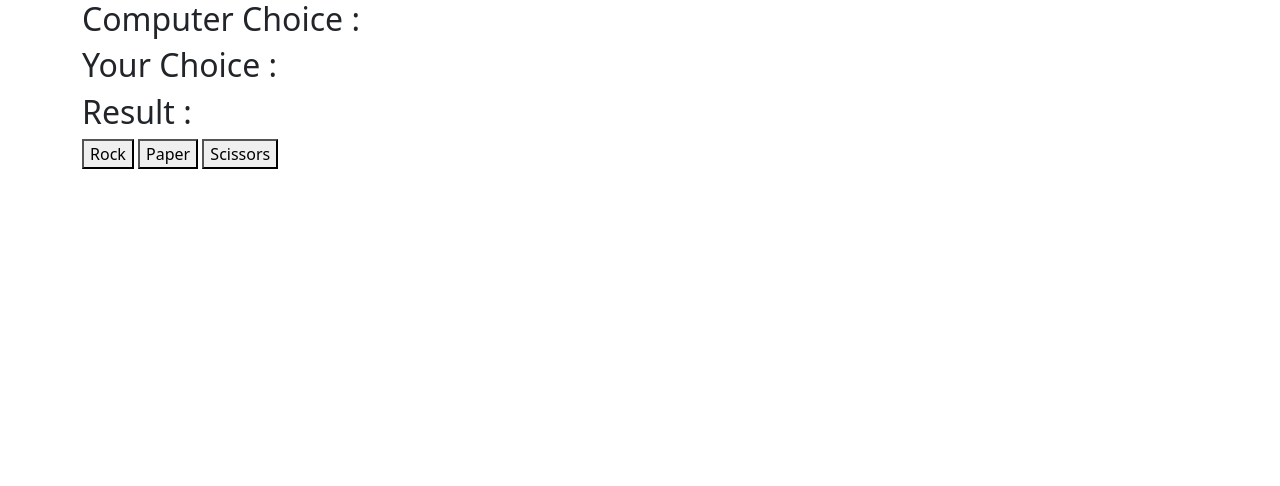
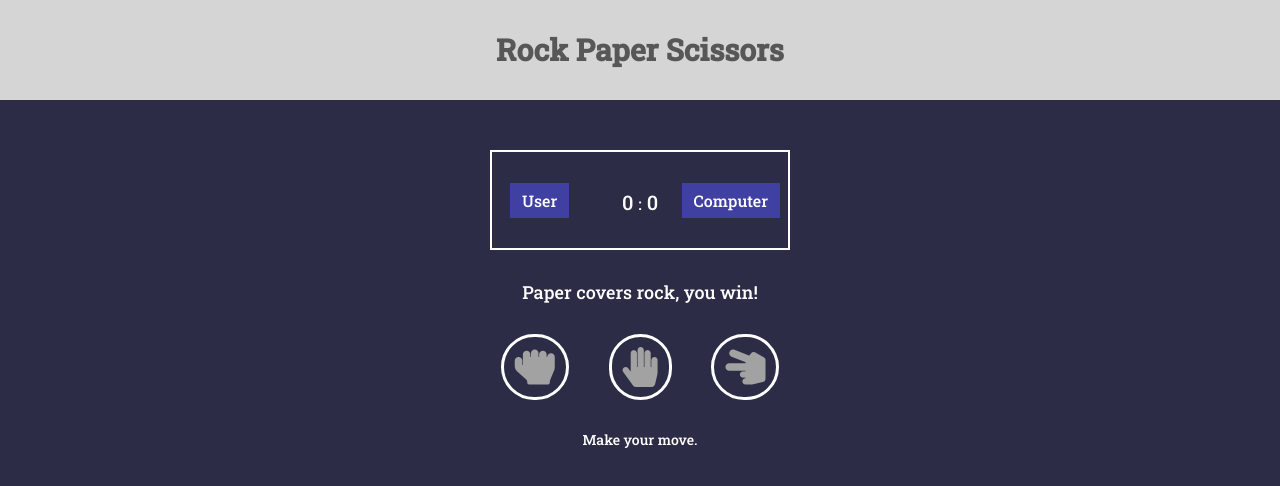
Before and after one commit to Ace-Kiarie/Game-World, a plain HTML site: page Rock-Paper-Scissors/index.html in a window 1280 px wide. Drawn offline with nearby package versions, Linux system fonts and the light colour scheme.

Commit message:
front-end commit

```diff
--- a/Rock-Paper-Scissors/app.js
+++ /dev/null
@@ -1,37 +0,0 @@
-const computerChoiceDisplay = document.getElementById('computer-choice');
-const userChoiceDisplay = document.getElementById('your-choice');
-const result = document.getElementById('result');
-const possibleChoices = document.querySelectorAll('.choice-btn');
-
-let userChoice
-let computerOption
-let resultValue
-
-possibleChoices.forEach(possibleChoice => possibleChoice.addEventListener('click', (e) =>{
-    userChoice = e.target.id;
-    userChoiceDisplay.innerHTML = userChoice
-    computerChoice()
-    getResult()
-}))
-
-const computerChoice = () =>{
-    const randomNumber = Math.floor(Math.random() * possibleChoices.length) + 1;
-
-    randomNumber === 1 ? computerOption = "Rock" :
-    randomNumber === 1 ? computerOption = "Paper" :
-    computerOption = "Scissors"
-
-    computerChoiceDisplay.innerHTML = computerOption
-}
-
-const getResult = () => {
-    computerOption === userChoice ? resultValue = "Its a draw!" :
-    computerOption === "Rock" && userChoice === "Paper" ? resultValue = "You Won!!":
-    computerOption === "Paper" && userChoice === "Scissors" ? resultValue = "You Won!!":
-    computerOption === "Scissors" && userChoice === "Rock" ? resultValue = "You Won!!":
-    computerOption === "Rock" && userChoice === "Scissors" ? resultValue = "You Lost!!":
-    computerOption === "Paper" && userChoice === "Rock" ? resultValue = "You Lost!!":
-    computerOption === "Scissors" && userChoice === "Paper" ? resultValue = "You Lost!!": resultValue = "Play Again!!"
-
-    result.innerHTML = resultValue
-};
--- a/Rock-Paper-Scissors/index.html
+++ b/Rock-Paper-Scissors/index.html
@@ -9,27 +9,41 @@
     <!-- CSS  -->
     <link rel="stylesheet" href="style.css">
 
-    <!-- Bootstrap CSS v5.0.2 -->
-    <link rel="stylesheet" href="https://cdn.jsdelivr.net/npm/bootstrap@5.0.2/dist/css/bootstrap.min.css"  integrity="sha384-EVSTQN3/azprG1Anm3QDgpJLIm9Nao0Yz1ztcQTwFspd3yD65VohhpuuCOmLASjC" crossorigin="anonymous">
+    <!-- Font   Awesome CDN  -->
+    <link rel="stylesheet" href="https://pro.fontawesome.com/releases/v5.10.0/css/all.css" integrity="sha384-AYmEC3Yw5cVb3ZcuHtOA93w35dYTsvhLPVnYs9eStHfGJvOvKxVfELGroGkvsg+p" crossorigin="anonymous"/>
+    <link rel="preconnect" href="https://fonts.googleapis.com">
+    <link rel="preconnect" href="https://fonts.gstatic.com" crossorigin>
+    <link href="https://fonts.googleapis.com/css2?family=Roboto+Slab:wght@500&display=swap" rel="stylesheet">
 
   </head>
   <body>
-    <div class="container">
-        <div class="col-md-12">
-            <h2>Computer Choice : <span id="computer-choice"></span></h2>
-            <h2>Your Choice : <span id="your-choice"></span></h2>
-            <h2>Result : <span id="result"></span></h2>
-        </div>
+    <header class="header-section">
+      <h3>Rock Paper Scissors</h3>
+    </header>
 
-        <div class="col-md-12">
-            <button class="choice-btn" id="Rock">Rock</button>
-            <button class="choice-btn" id="Paper">Paper</button>
-            <button class="choice-btn" id="Scissors">Scissors</button>
-        </div>
+
+    <div class="score-board">
+      <div class="players">
+        <div id="user-label" id="badge">User</div>
+        <div id="computer-label" id="badge">Computer</div>
+      </div>
+      <span id="user-score">0 </span>:<span id="computer-score"> 0</span>
     </div>
-      <script src="app.js"></script>
-    <!-- Bootstrap JavaScript Libraries -->
-    <script src="https://cdn.jsdelivr.net/npm/@popperjs/core@2.9.2/dist/umd/popper.min.js" integrity="sha384-IQsoLXl5PILFhosVNubq5LC7Qb9DXgDA9i+tQ8Zj3iwWAwPtgFTxbJ8NT4GN1R8p" crossorigin="anonymous"></script>
-    <script src="https://cdn.jsdelivr.net/npm/bootstrap@5.0.2/dist/js/bootstrap.min.js" integrity="sha384-cVKIPhGWiC2Al4u+LWgxfKTRIcfu0JTxR+EQDz/bgldoEyl4H0zUF0QKbrJ0EcQF" crossorigin="anonymous"></script>
+
+    <div class="results">
+      <p>Paper covers rock, you win!</p>
+    </div>
+
+    <div class="choices">
+        <i class="choic fas fa-hand-rock" id="r"></i>
+        <i class="choice fas fa-hand-paper" id="p"></i>
+        <i class="choice fas fa-hand-scissors" id="s"></i>
+    </div>
+
+    <p class="action-message">Make your move.</p>
+
+  <!-- Main js -->
+  <script src="app.js"></script>
+
   </body>
 </html>
--- a/Rock-Paper-Scissors/style.css
+++ b/Rock-Paper-Scissors/style.css
@@ -0,0 +1,98 @@
+:root{
+    --bg-color: rgb(44, 44, 70);
+    --secondary-color:rgb(64, 64, 163);
+}
+
+*{
+    margin: 0;
+    padding: 0;
+    box-sizing: border-box;
+}
+
+body{
+    background-color: var(--bg-color);
+    color: white;
+    font-family: 'Roboto Slab', serif;
+    text-align: center;
+}
+
+.header-section{
+    height: 100px;
+    width: 100%;
+    padding: 30px 0px;
+    text-align: center;
+    background-color:rgb(213, 213, 213);
+    margin-bottom: 50px;
+}
+
+.header-section h3{
+    font-size: 30px;
+    color: rgb(87, 87, 87);
+}
+
+.score-board{
+    width: 300px;
+    height: 100px;
+    text-align: center;
+    background-color: var(--bg-color);
+    border: 2px solid white;
+    margin: 0px auto;
+    margin-bottom:30px;
+    padding: 37px 0px;
+}
+
+.score-board span{
+    font-size: 20px;
+}
+
+.score-board .players{
+    display: flex;
+}
+
+.players #user-label{
+    position: absolute;
+    top:183px;
+    left: 510px;
+    background-color: var(--secondary-color);
+    padding: 7px 12px;
+}
+
+.players #computer-label{
+    position: absolute;
+    top:183px;
+    right: 500px;
+    background-color: var(--secondary-color);
+    padding: 7px 12px;
+}
+
+.results{
+    font-size: 18px;
+    margin-bottom: 30px;
+}
+
+.choices{
+    margin: 0px auto;
+    margin-bottom: 30px;
+    font-size:40px;
+    color: rgb(162, 162, 162);
+    cursor: pointer;
+}
+
+.choices .choice{
+    margin-left: 30px;
+    background-color: var(--bg-color);
+    border: solid 3px white;
+    border-radius:40px;
+    padding: 10px 11px;
+}
+
+.choices .choic{
+    background-color: var(--bg-color);
+    border: solid 3px white;
+    border-radius:40px;
+    padding: 10px 11px;
+}
+
+.action-message{
+    font-size: 14px;
+}
```
